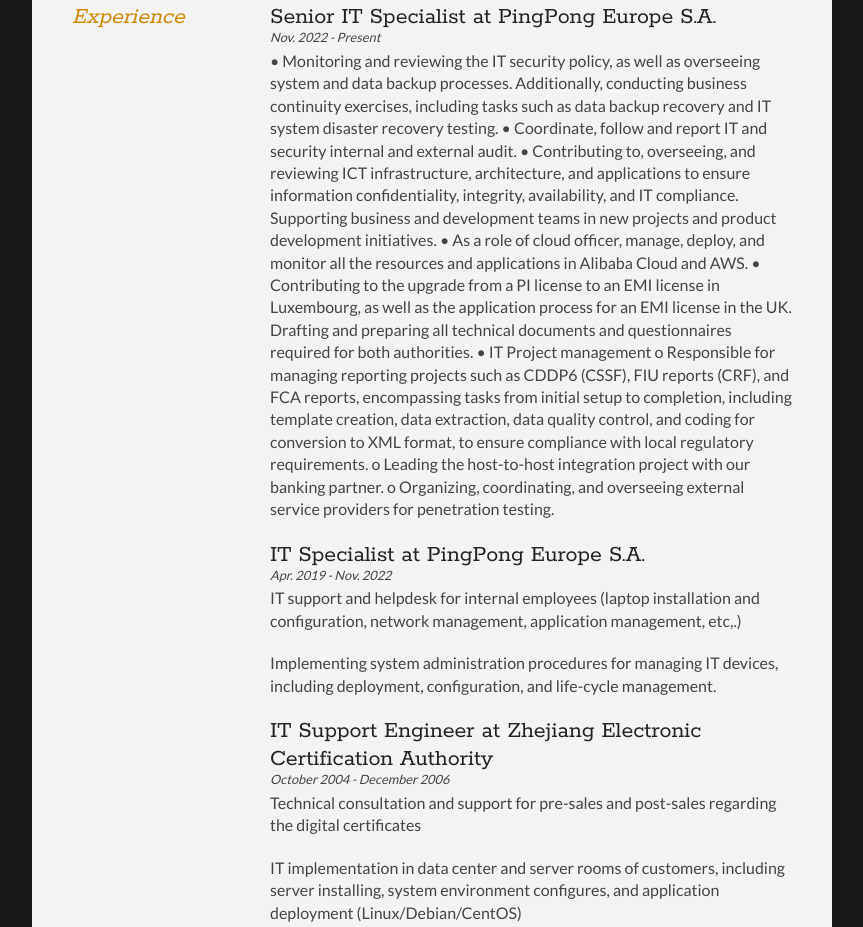
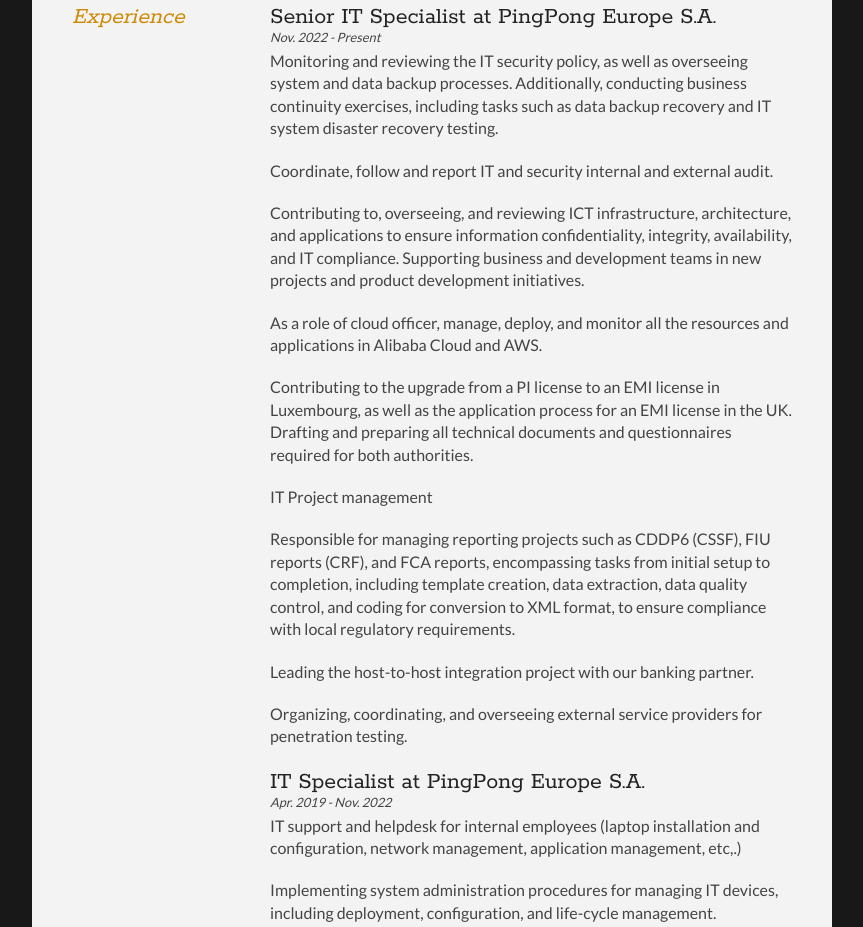
Before and after one commit to FeerLiu/cv, a plain HTML site: page index.html in a window 1280 px wide. Shown: the part 440-1367 px from the top of the page, without its empty margins (208-1071 px from the left). Drawn offline with Linux system fonts and the light colour scheme.

Commit message:
update cv content 01

```diff
--- a/index.html
+++ b/index.html
@@ -3,8 +3,8 @@
 <head>
 	<title>LIU Congfei - Curriculum Vitae</title>
 
-<meta name="viewport" content="width=device-width"/>
-<meta name="description" content="The Curriculum Vitae of Joe Bloggs."/>
+	<meta name="viewport" content="width=device-width" />
+	<meta name="description" content="The Curriculum Vitae of Joe Bloggs." />
 	<meta charset="UTF-8">
 
 	<link type="text/css" rel="stylesheet" href="style.css">
@@ -14,6 +14,7 @@
 <script src="//html5shiv.googlecode.com/svn/trunk/html5.js"></script>
 <![endif]-->
 </head>
+
 <body id="top">
 	<div id="cv" class="instaFade">
 		<div class="mainDetails">
@@ -29,8 +30,10 @@
 			<div id="contactDetails" class="quickFade delayFour">
 				<ul>
 					<li>Emi: <a href="mailto:feerliu@outlook.com" target="_blank">feerliu@outlook.com</a></li>
-				<li>Web: <a href="https://feerliu.github.io/cv"><www class="">
-				<cv></cv>feerliu.github.io</a></li>
+					<li>Web: <a href="https://feerliu.github.io/cv">
+							<www class="">
+								<cv></cv>feerliu.github.io
+						</a></li>
 					<li>Mob: 00352661886692</li>
 				</ul>
 			</div>
@@ -45,13 +48,14 @@
 					</div>
 
 					<div class="sectionContent">
-					<p>My responsibilities include coordinating IT and security audits, managing ICT infrastructure, supporting new projects, implementing system administration procedures, providing IT support, and managing IT projects, including regulatory reporting(BCL,FIU) and integration projects with banking partners(CITI, BGL BNP, etc).
-
-						I monitor IT security policies, oversee data backup processes, and conduct business continuity exercises.
-
-						I played an IT key role in upgrading to an EMI license in Luxembourg(CSSF) and applying for one in the UK(FCA), drafting and preparing technical documents for regulatory authorities.
-
-						As a Cloud Officer, I manage, deploy, and monitor resources and applications on Alibaba Cloud and AWS.</p>
+						<p>My responsibilities include coordinating IT and security audits, managing ICT infrastructure,
+							supporting new projects, implementing system administration procedures, providing IT
+							support, and managing IT projects, including regulatory reporting(BCL,FIU) and integration
+							projects with banking partners(CITI, BGL BNP, etc). I monitor IT security policies, oversee
+							data backup processes, and conduct business continuity exercises. I played an IT key role in
+							upgrading to an EMI license in Luxembourg(CSSF) and applying for one in the UK(FCA),
+							drafting and preparing technical documents for regulatory authorities. As a Cloud Officer, I
+							manage, deploy, and monitor resources and applications on Alibaba Cloud and AWS.</p>
 					</div>
 				</article>
 				<div class="clear"></div>
@@ -67,32 +71,49 @@
 					<article>
 						<h2>Senior IT Specialist at PingPong Europe S.A.</h2>
 						<p class="subDetails">Nov. 2022 - Present</p>
-					<p>•	Monitoring and reviewing the IT security policy, as well as overseeing system and data backup processes. Additionally, conducting business continuity exercises, including tasks such as data backup recovery and IT system disaster recovery testing.
-						•	Coordinate, follow and report IT and security internal and external audit.
-						•	Contributing to, overseeing, and reviewing ICT infrastructure, architecture, and applications to ensure information confidentiality, integrity, availability, and IT compliance. Supporting business and development teams in new projects and product development initiatives.
-						•	As a role of cloud officer, manage, deploy, and monitor all the resources and applications in Alibaba Cloud and AWS.
-						•	Contributing to the upgrade from a PI license to an EMI license in Luxembourg, as well as the application process for an EMI license in the UK. Drafting and preparing all technical documents and questionnaires required for both authorities.
-						•	IT Project management
-						o	Responsible for managing reporting projects such as CDDP6 (CSSF), FIU reports (CRF), and FCA reports, encompassing tasks from initial setup to completion, including template creation, data extraction, data quality control, and coding for conversion to XML format, to ensure compliance with local regulatory requirements.
-						o	Leading the host-to-host integration project with our banking partner.
-						o	Organizing, coordinating, and overseeing external service providers for penetration testing.
+						<p>Monitoring and reviewing the IT security policy, as well as overseeing system and data backup
+							processes. Additionally, conducting business continuity exercises, including tasks such as
+							data backup recovery and IT system disaster recovery testing.
+						<p>Coordinate, follow and report IT and security internal and external audit.
+						<p>Contributing to, overseeing, and reviewing ICT infrastructure, architecture, and applications
+							to ensure information confidentiality, integrity, availability, and IT compliance.
+							Supporting business and development teams in new projects and product development
+							initiatives.
+						<p>As a role of cloud officer, manage, deploy, and monitor all the resources and applications in
+							Alibaba Cloud and AWS.
+						<p>Contributing to the upgrade from a PI license to an EMI license in Luxembourg, as well as the
+							application process for an EMI license in the UK. Drafting and preparing all technical
+							documents and questionnaires required for both authorities.
+						<p>IT Project management
+						<p>Responsible for managing reporting projects such as CDDP6 (CSSF), FIU reports (CRF), and FCA
+							reports, encompassing tasks from initial setup to completion, including template creation,
+							data extraction, data quality control, and coding for conversion to XML format, to ensure
+							compliance with local regulatory requirements.
+						<p>Leading the host-to-host integration project with our banking partner.
+						<p>Organizing, coordinating, and overseeing external service providers for penetration testing.
 						</p>
 					</article>
 
 					<article>
 						<h2>IT Specialist at PingPong Europe S.A.</h2>
 						<p class="subDetails">Apr. 2019 - Nov. 2022</p>
-					<p>IT support and helpdesk for internal employees (laptop installation and configuration, network management, application management, etc,.)
-					<p>Implementing system administration procedures for managing IT devices, including deployment, configuration, and life-cycle management.</p>
+						<p>IT support and helpdesk for internal employees (laptop installation and configuration,
+							network management, application management, etc,.)
+						<p>Implementing system administration procedures for managing IT devices, including deployment,
+							configuration, and life-cycle management.</p>
 					</article>
 
 					<article>
 						<h2>IT Support Engineer at Zhejiang Electronic Certification Authority</h2>
 						<p class="subDetails">October 2004 - December 2006</p>
-					<p>Technical consultation and support for pre-sales and post-sales regarding the digital certificates
-					<p>IT implementation in data center and server rooms of customers, including server installing, system environment configures, and application deployment (Linux/Debian/CentOS)
-					<p>IT support and help desk for end users, client application, USB token and digital certificates troubleshooting (Windows)
-					<p>Collect, analyze the demands from the end-users and provide the solution for the digital signature/verification, encrypt/decrypt integration
+						<p>Technical consultation and support for pre-sales and post-sales regarding the digital
+							certificates
+						<p>IT implementation in data center and server rooms of customers, including server installing,
+							system environment configures, and application deployment (Linux/Debian/CentOS)
+						<p>IT support and help desk for end users, client application, USB token and digital
+							certificates troubleshooting (Windows)
+						<p>Collect, analyze the demands from the end-users and provide the solution for the digital
+							signature/verification, encrypt/decrypt integration
 					</article>
 				</div>
 				<div class="clear"></div>
@@ -111,7 +132,7 @@
 						<li>Windows, Linux (CentOS, Debian) and MacOS maintenance and operation</li>
 						<li>Office intelligence</li>
 						<li>Microsoft Office suite (word, excel, ppt, Visio and so on) usage and give tip training.</li>
-					<li>Microsoft 365 E5 and Google workspace  management, maintenance and operation.</li>
+						<li>Microsoft 365 E5 and Google workspace management, maintenance and operation.</li>
 						<li>Azure Active Directory operation and maintenance.</li>
 						<li>Language and communication</li>
 						<li>Chinese: native</li>
@@ -152,4 +173,5 @@ pageTracker._initData();
 		pageTracker._trackPageview();
 	</script>
 </body>
+
 </html>
--- a/style.css
+++ b/style.css
@@ -95,7 +95,7 @@ p {
 }
 
 #contactDetails ul li a:hover {
-	color: #cf8a05;
+	color: #0084ff;
 }
 
 
```
Lines whose indentation alone changed are shown as unchanged.
